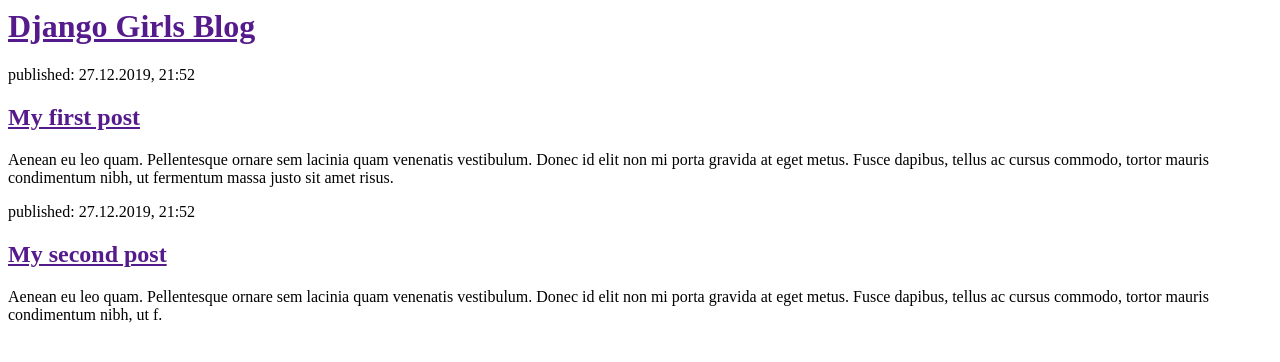
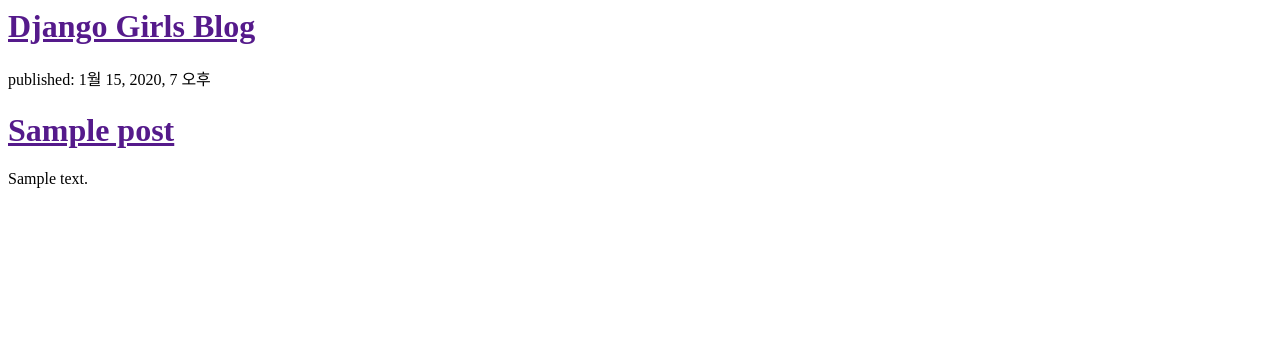
Before and after one commit to KimHS0915/Python-Django, a Django app: template djangogirls/blog/templates/blog/post_list.html in a window 1280 px wide. Shown: the top 362 px of the page. Run offline with Django 3.2, Linux system fonts and the light colour scheme; the template is opened without the code that fills it: values that come from a table or form of the project are taken from there, others are empty; tables that the repository leaves empty hold one stand-in row (values such as "Sample post").

Commit message:
Modified templates to display posts from database

```diff
--- a/djangogirls/blog/templates/blog/post_list.html
+++ b/djangogirls/blog/templates/blog/post_list.html
@@ -8,16 +8,13 @@
             <h1><a href="">Django Girls Blog</a></h1>
         </div>
 
-        <div>
-            <p>published: 27.12.2019, 21:52</p>
-            <h2><a href="">My first post</a></h2>
-            <p>Aenean eu leo quam. Pellentesque ornare sem lacinia quam venenatis vestibulum. Donec id elit non mi porta gravida at eget metus. Fusce dapibus, tellus ac cursus commodo, tortor mauris condimentum nibh, ut fermentum massa justo sit amet risus.</p>
-        </div>
+        {% for post in posts %}
+            <div>
+                <p>published: {{ post.published_date }}</p>
+                <h1><a href="">{{ post.title }}</a></h1>
+                <p>{{ post.text|linebreaksbr }}</p>
+            </div>
+        {% endfor %}
 
-        <div>
-            <p>published: 27.12.2019, 21:52</p>
-            <h2><a href="">My second post</a></h2>
-            <p>Aenean eu leo quam. Pellentesque ornare sem lacinia quam venenatis vestibulum. Donec id elit non mi porta gravida at eget metus. Fusce dapibus, tellus ac cursus commodo, tortor mauris condimentum nibh, ut f.</p>
-        </div>
     </body>
 </html>
```
Also changed, not shown: djangogirls/blog/views.py (+4 -3 lines).
